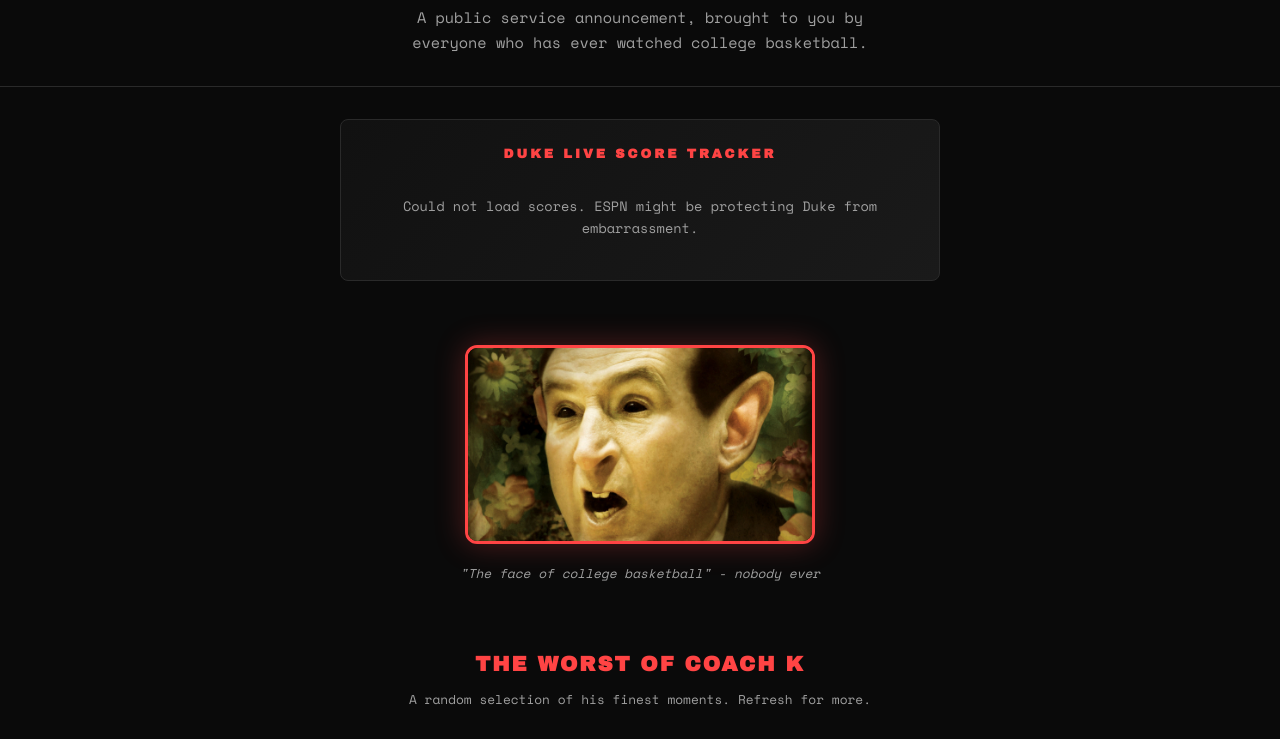
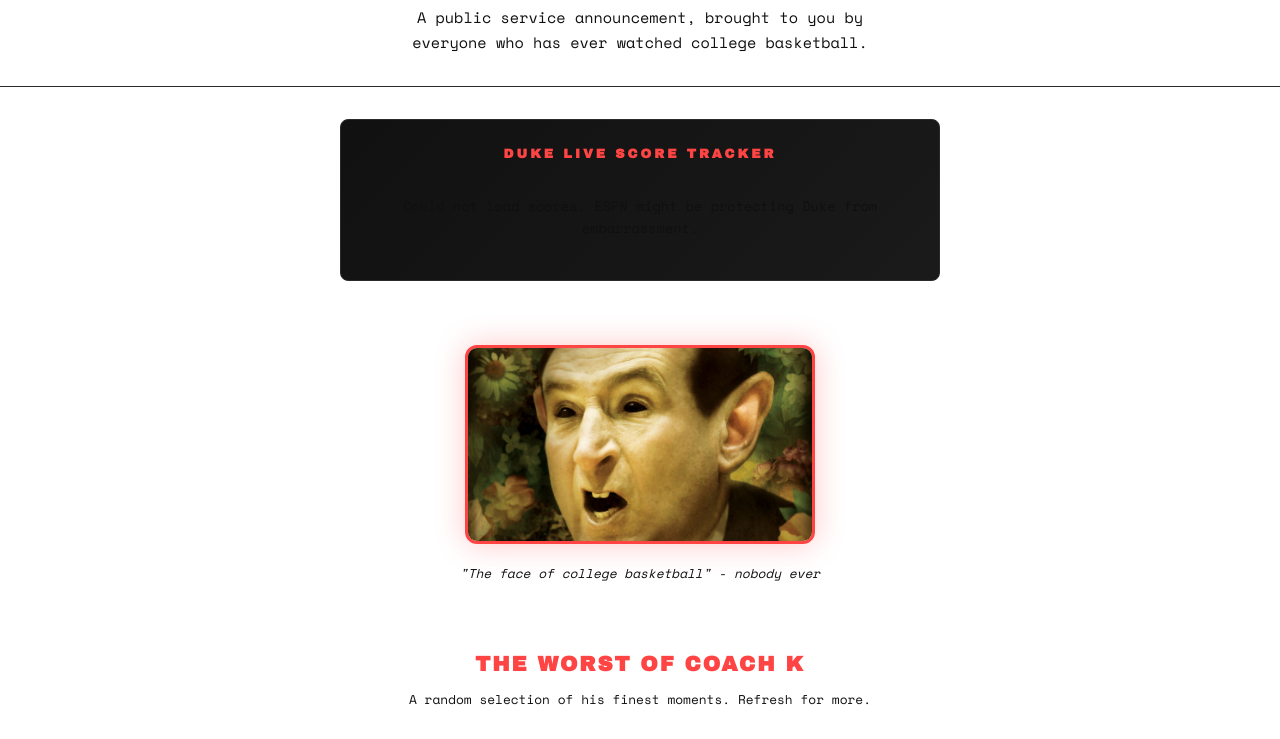
Before and after one commit to j-ed35/dookisbad-website, a plain HTML site: page index.html in a window 1280 px wide. Shown: the part 377-1116 px from the top of the page. Drawn offline with nearby package versions, Linux system fonts and the light colour scheme; no server answers.

Commit message:
Change background color

```diff
--- a/css/style.css
+++ b/css/style.css
@@ -7,10 +7,10 @@
 :root {
   --duke-blue: #003087;
   --anti-duke-red: #cc0000;
-  --bg-dark: #0a0a0a;
-  --bg-card: #141414;
-  --text-primary: #f0f0f0;
-  --text-secondary: #a0a0a0;
+  --bg-dark: #ffffff;
+  --bg-card: #bcbcbc;
+  --text-primary: #000000;
+  --text-secondary: #101010;
   --accent: #ff4444;
   --accent-glow: rgba(255, 68, 68, 0.3);
   --border: #2a2a2a;
```
Also changed, not shown: 1 other file.
